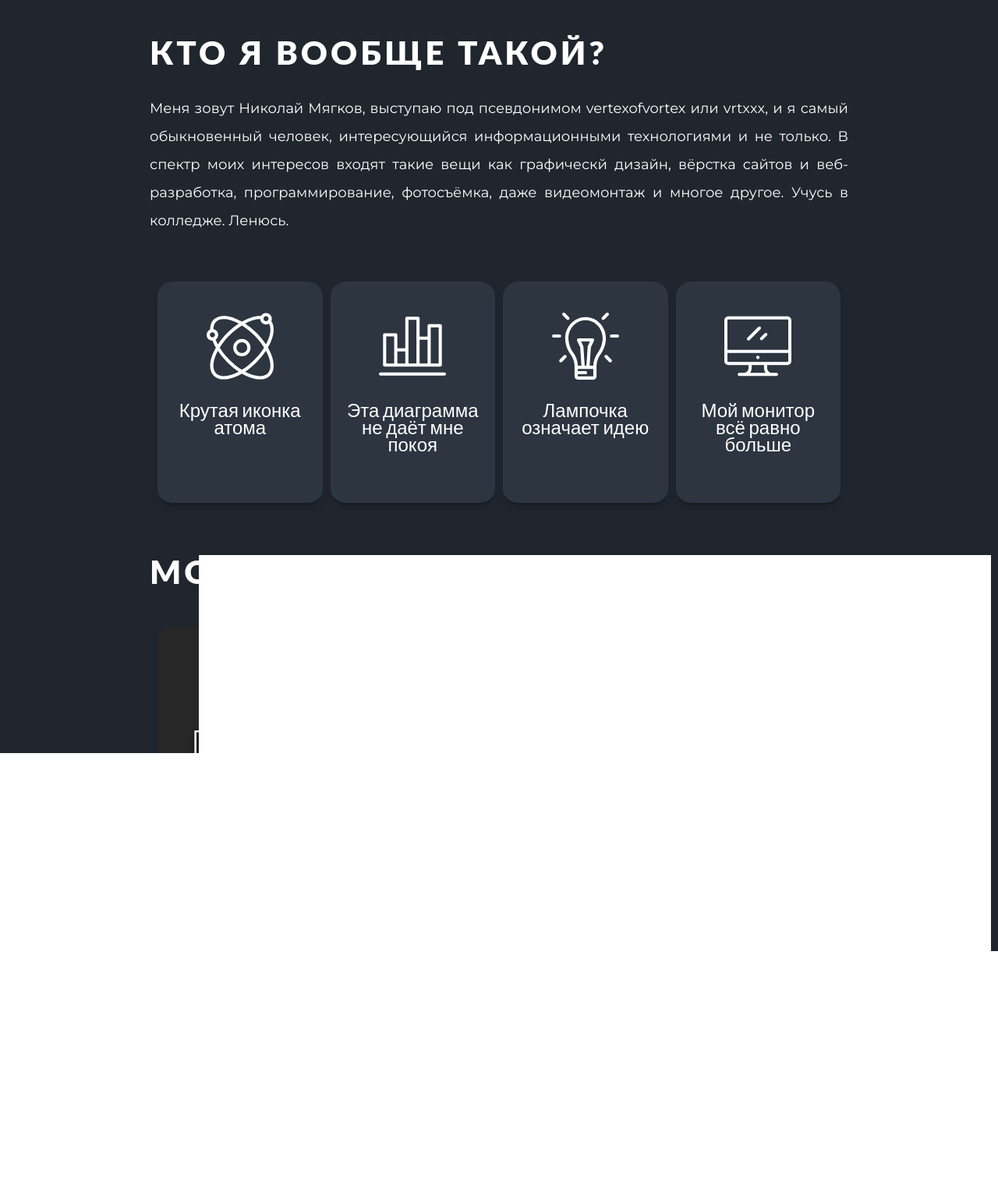
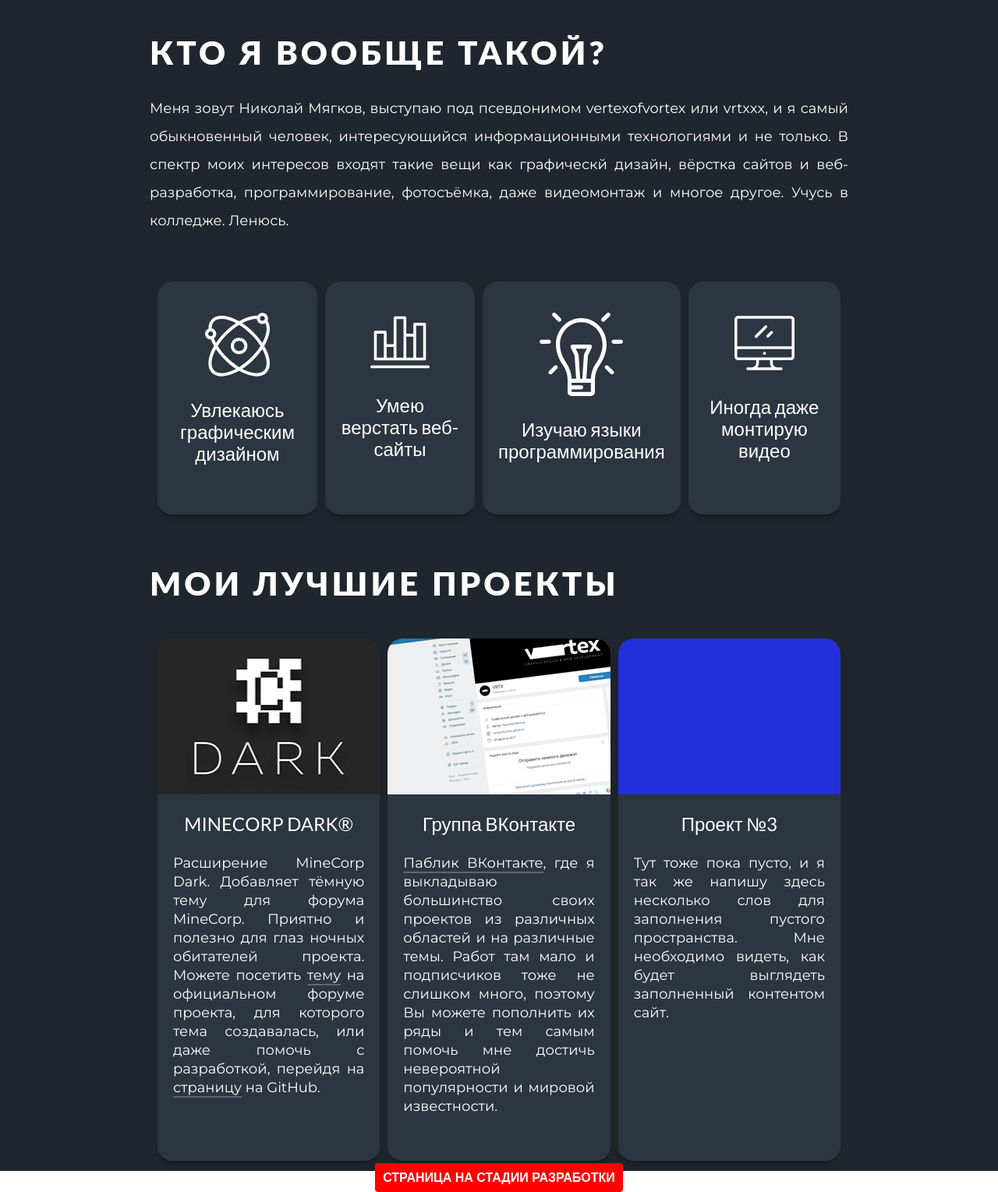
Before and after one commit to PbIBa/vertexofvortex.github.io, a PHP site: page /new/index.html in a window 1280 px wide. Shown: the part 305-1834 px from the top of the page at 78% size. Before the commit the page ends 1525 px from the top, so only its background shows below. Run offline with PHP 8.4, Linux system fonts and the light colour scheme.

Commit message:
site update

```diff
--- a/new/index.html
+++ b/new/index.html
@@ -20,23 +20,23 @@
                 <td class="block">
                     <img src="images/atomic.svg" class="blockIcon">
                     <span class="blockText">
-                        <p>Крутая иконка атома</p>
+                        <p>Увлекаюсь графическим дизайном</p>
                     </span>
                 </td>
                 <td class="block">
                     <img src="images/barChart.svg" class="blockIcon">
                     <span class="blockText">
-                        <p>Эта диаграмма не даёт мне покоя</p>
+                        <p>Умею верстать веб-сайты</p>
                 </td>
                 <td class="block">
                     <img src="images/idea.svg" class="blockIcon">
                     <span class="blockText">
-                        <p>Лампочка означает идею</p>
+                        <p>Изучаю языки программирования</p>
                 </td>
                 <td class="block">
                     <img src="images/monitor.svg" class="blockIcon">
                     <span class="blockText">
-                        <p>Мой монитор всё равно больше</p>
+                        <p>Иногда даже монтирую видео</p>
                 </td>
             </tr>
         </table>
@@ -59,14 +59,14 @@
                     <span class="blockText projects">
                         <p>Группа ВКонтакте</p>
                         <div class="blockTextDescription">
-                            <p>Пока ничего нет, но я могу написать пару лишних фраз для создания видимости контента.</p>
+                            <p><a href="https://vk.com/public152487383" target="_blank">Паблик ВКонтакте</a>, где я выкладываю большинство своих проектов из различных областей и на различные темы. Работ там мало и подписчиков тоже не слишком много, поэтому Вы можете пополнить их ряды и тем самым помочь мне достичь невероятной популярности и мировой известности.</p>
                         </div>
                     </span>
                 </td>
                 <td class="block project">
                     <div class="blockImage projects nnn"></div>
                     <span class="blockText projects">
-                        <p>Проект №2</p>
+                        <p>Проект №3</p>
                         <div class="blockTextDescription">
                             <p>Тут тоже пока пусто, и я так же напишу здесь несколько слов для заполнения пустого пространства. Мне необходимо видеть, как будет выглядеть заполненный контентом сайт.</p>
                         </div>
--- a/new/style.css
+++ b/new/style.css
@@ -74,7 +74,7 @@
 
 .blockText {
     font-size: 24px;
-    line-height: 22px;
+    line-height: 28px;
     font-family: 'Lato', sans-serif;
     text-align: center;
     color: #FFFFFF;
```
Also changed, not shown: new/images/logoUnused.svg (renamed from new/images/logo_unused.svg).
